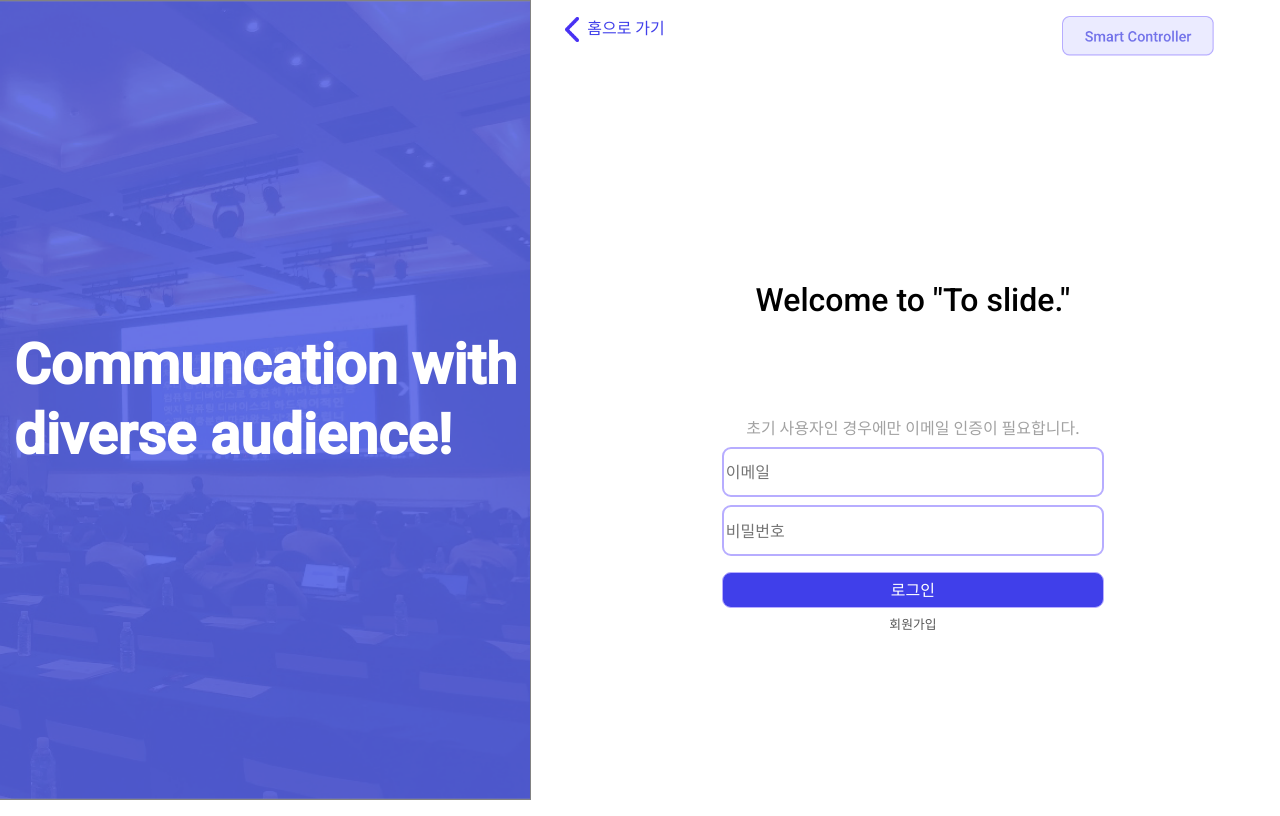
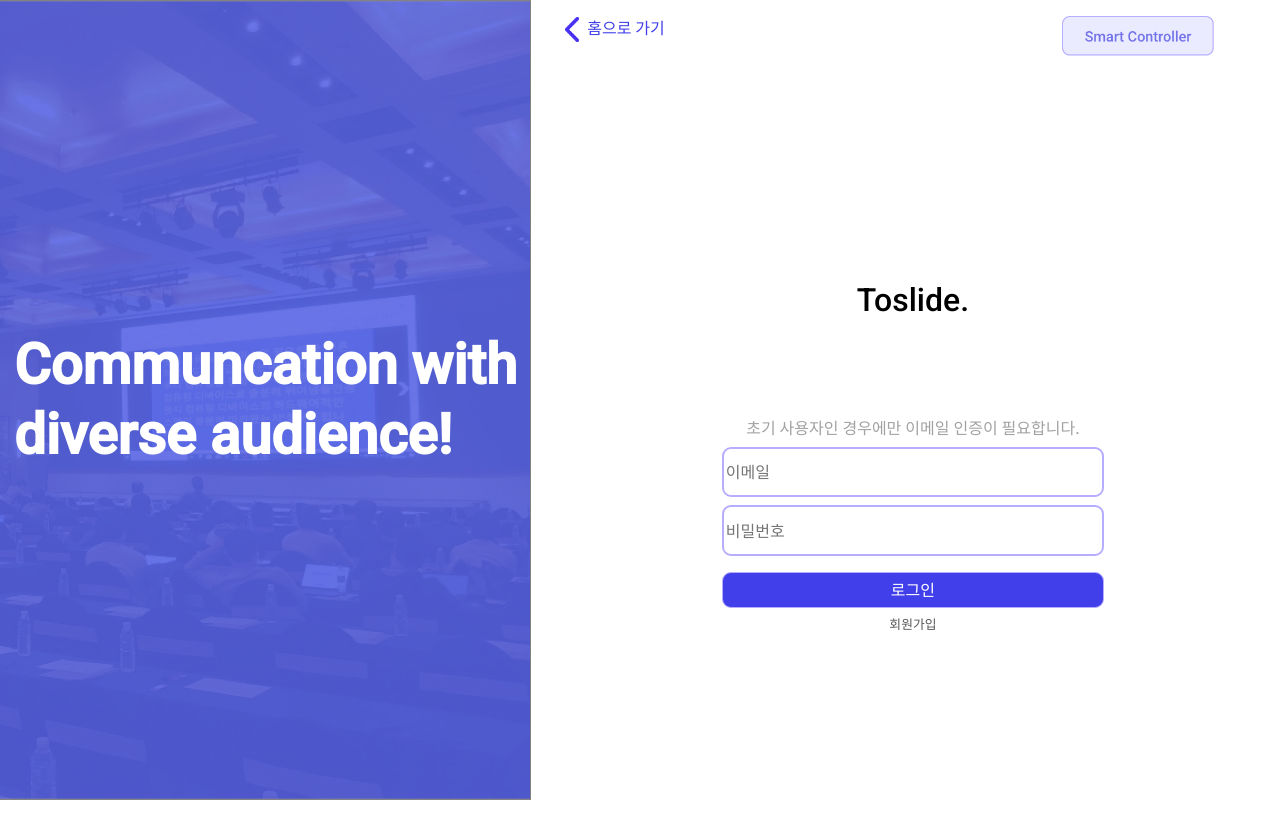
Before and after one commit to MoonSangJin/Toslide, a plain HTML site: page login.html in a window 1280 px wide. Drawn offline with nearby package versions, Linux system fonts and the light colour scheme.

Commit message:
Welcome~ -> Toslide.

```diff
--- a/login.html
+++ b/login.html
@@ -34,7 +34,7 @@
             </div>
           </div>
           <div class="row right-bottom align-items-center justify-content-center flex-column">
-            <div class="name mb-5 pb-5">Welcome to "To slide."</div>
+            <div class="name mb-5 pb-5">Toslide.</div>
             <div class="authentication mb-2">초기 사용자인 경우에만 이메일 인증이 필요합니다.</div>
             <input type="text" class="userid mb-2" placeholder="이메일">
             <input type="password" class="userpw mb-3" placeholder="비밀번호">
@@ -57,7 +57,7 @@
         </div>
     </div>
     <div class="row2 d-flex align-items-center justify-content-center flex-column">
-      <div class="name mb-5">Welcome to "To slide."</div>
+      <div class="name mb-5">Toslide.</div>
       <div class="authentication mb-2">초기 사용자인 경우에만 이메일 인증이 필요합니다.</div>
       <input type="text" class="userid mb-2" placeholder="이메일">
       <input type="password" class="userpw mb-3" placeholder="비밀번호">
```
